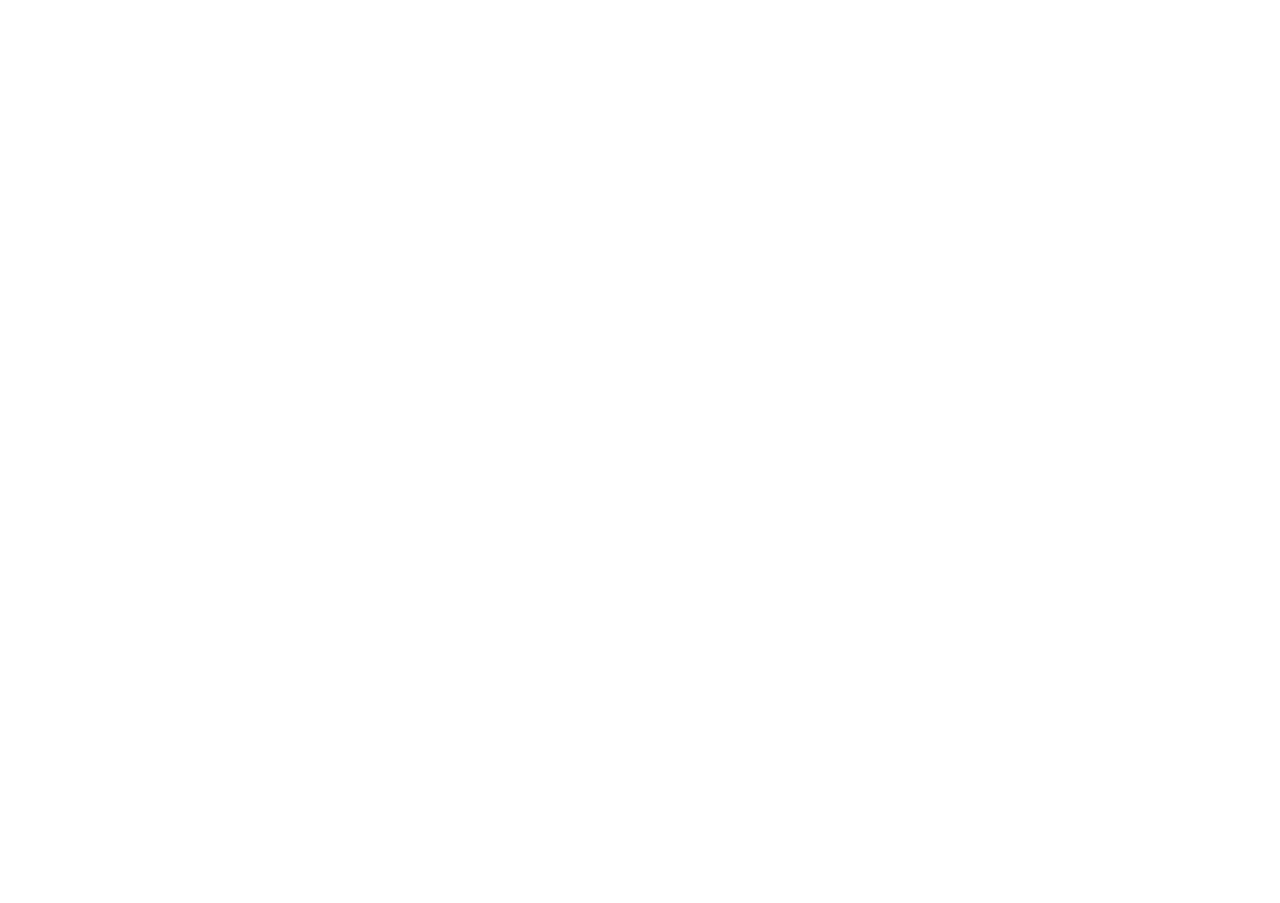
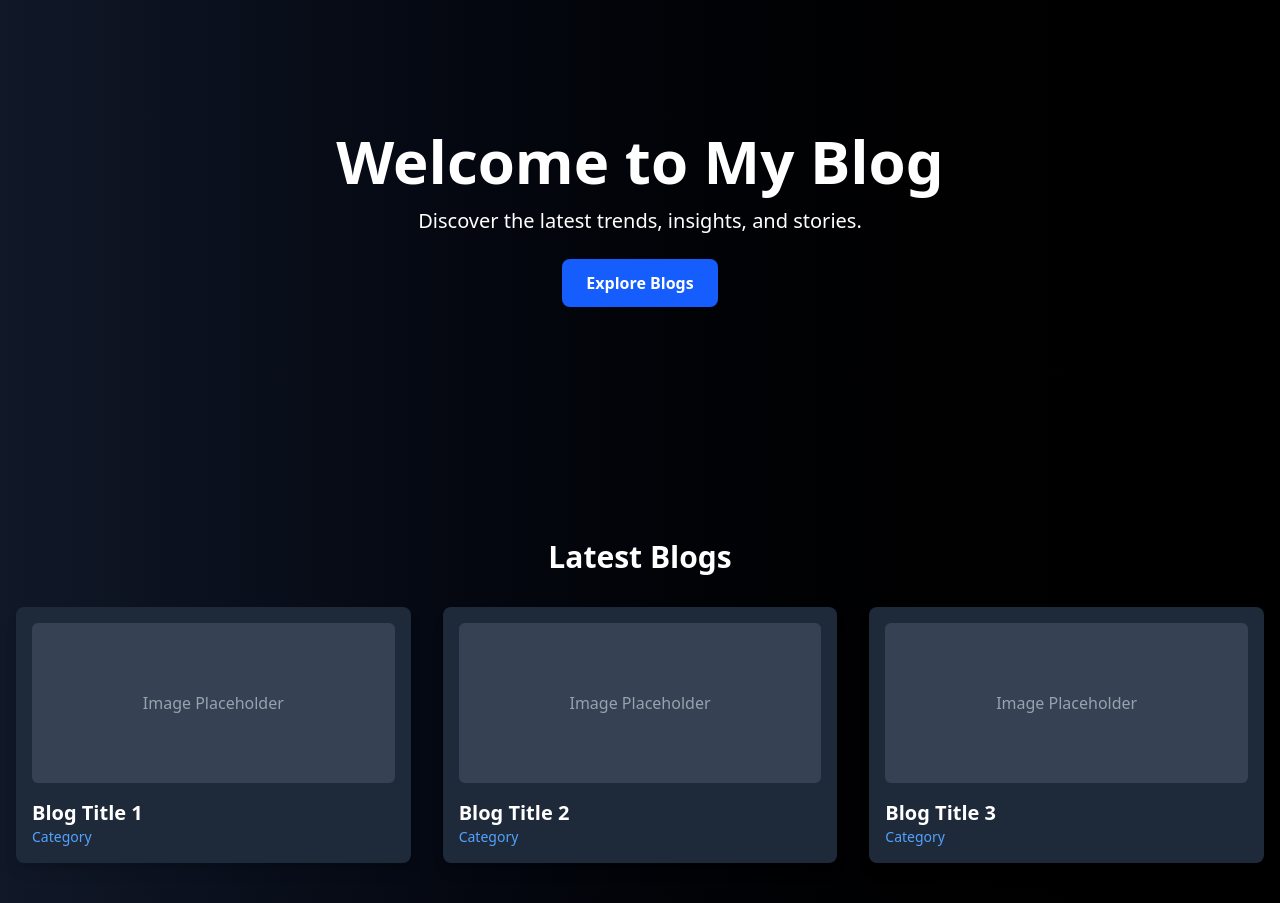
Before and after one commit to Ankit626517/blog-web-app, a React (Vite) app: page / in a window 1280 px wide. Shown: the part 140-1043 px from the top of the page. Before the commit the page ends 800 px from the top, so only its background shows below. Built offline with nearby package versions, Linux system fonts and the light colour scheme.

Commit message:
Added home page with animations

```diff
--- a/package.json
+++ b/package.json
@@ -12,6 +12,7 @@
   "dependencies": {
     "@tailwindcss/vite": "^4.0.3",
     "firebase": "^11.2.0",
+    "framer-motion": "^12.6.2",
     "lucide-react": "^0.485.0",
     "react": "^18.3.1",
     "react-dom": "^18.3.1",
--- a/src/Component/NavbarPages/Home.jsx
+++ b/src/Component/NavbarPages/Home.jsx
@@ -1,11 +1,56 @@
-import React from 'react'
+import { motion } from "framer-motion";
 
-function Home() {
+const Home = () => {
   return (
-    <div>
-     <h1>I am Home </h1>
+    <div className="bg-gradient-to-r from-gray-900 to-black min-h-screen text-white">
+      {/* Hero Section */}
+      <section className="h-[70vh] flex flex-col items-center justify-center text-center px-4">
+        <motion.h1
+          className="text-5xl md:text-6xl font-bold mb-4"
+          initial={{ opacity: 0, y: -50 }}
+          animate={{ opacity: 1, y: 0 }}
+          transition={{ duration: 1 }}
+        >
+          Welcome to My Blog
+        </motion.h1>
+        <motion.p
+          className="text-lg md:text-xl mb-6"
+          initial={{ opacity: 0 }}
+          animate={{ opacity: 1 }}
+          transition={{ delay: 0.5, duration: 1 }}
+        >
+          Discover the latest trends, insights, and stories.
+        </motion.p>
+        <motion.a
+          href="#latest-blogs"
+          className="bg-blue-600 px-6 py-3 rounded-lg text-white font-semibold hover:bg-blue-700 transition"
+          whileHover={{ scale: 1.1 }}
+        >
+          Explore Blogs
+        </motion.a>
+      </section>
+
+      {/* Latest Blogs */}
+      <section id="latest-blogs" className="container mx-auto px-4 py-10">
+        <h2 className="text-3xl font-bold text-center mb-8">Latest Blogs</h2>
+        <div className="grid md:grid-cols-3 gap-8">
+          {[1, 2, 3].map((id) => (
+            <motion.div
+              key={id}
+              className="bg-gray-800 p-4 rounded-lg shadow-lg hover:shadow-xl transition"
+              whileHover={{ scale: 1.05 }}
+            >
+              <div className="w-full h-40 bg-gray-700 rounded-md mb-4 flex items-center justify-center">
+                <p className="text-gray-400">Image Placeholder</p>
+              </div>
+              <h3 className="text-xl font-semibold">Blog Title {id}</h3>
+              <p className="text-blue-400 text-sm">Category</p>
+            </motion.div>
+          ))}
+        </div>
+      </section>
     </div>
-  )
-}
+  );
+};
 
-export default Home
+export default Home;
```
Also changed, not shown: 1 other file (tests, documents, lock files or other folders).
